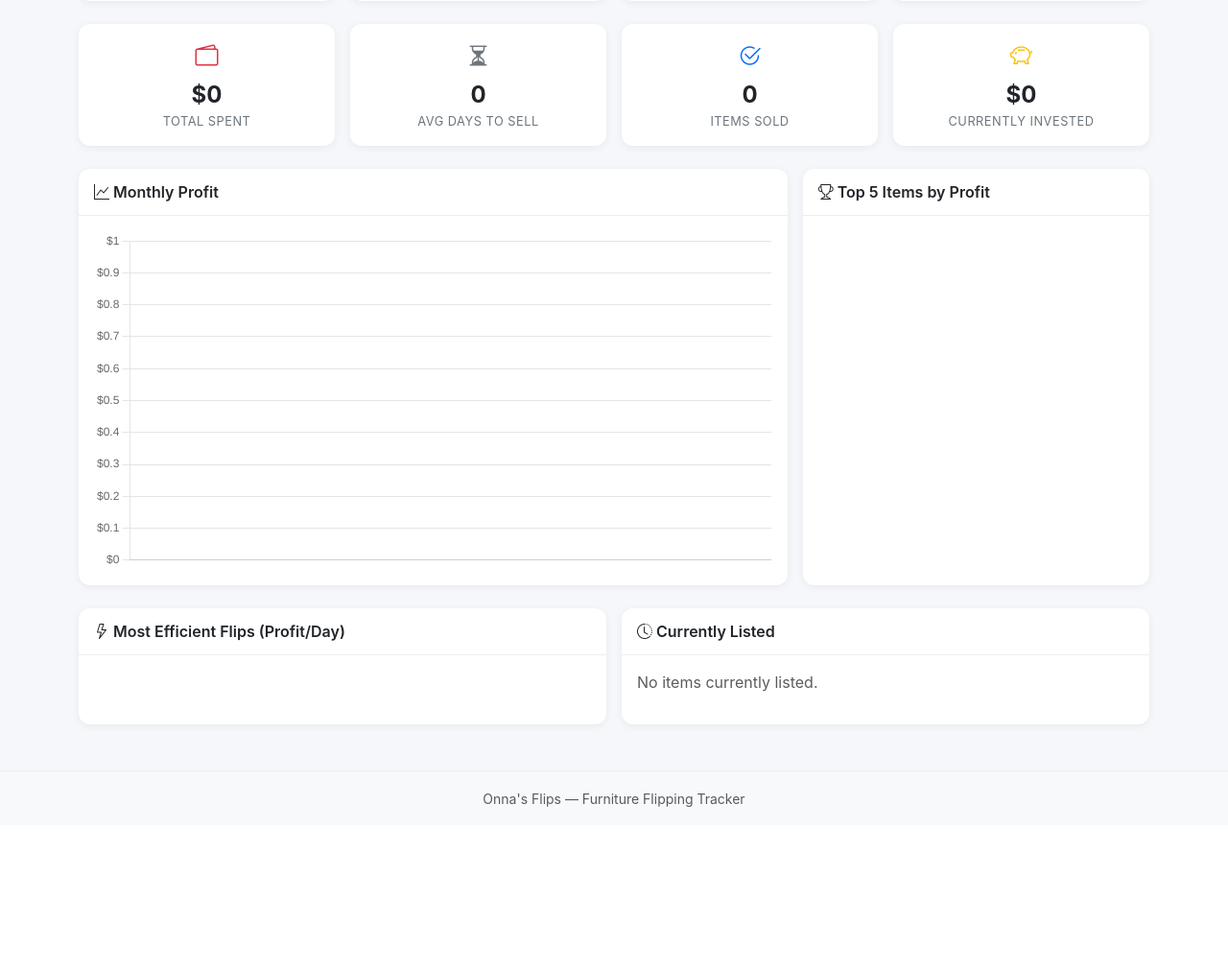
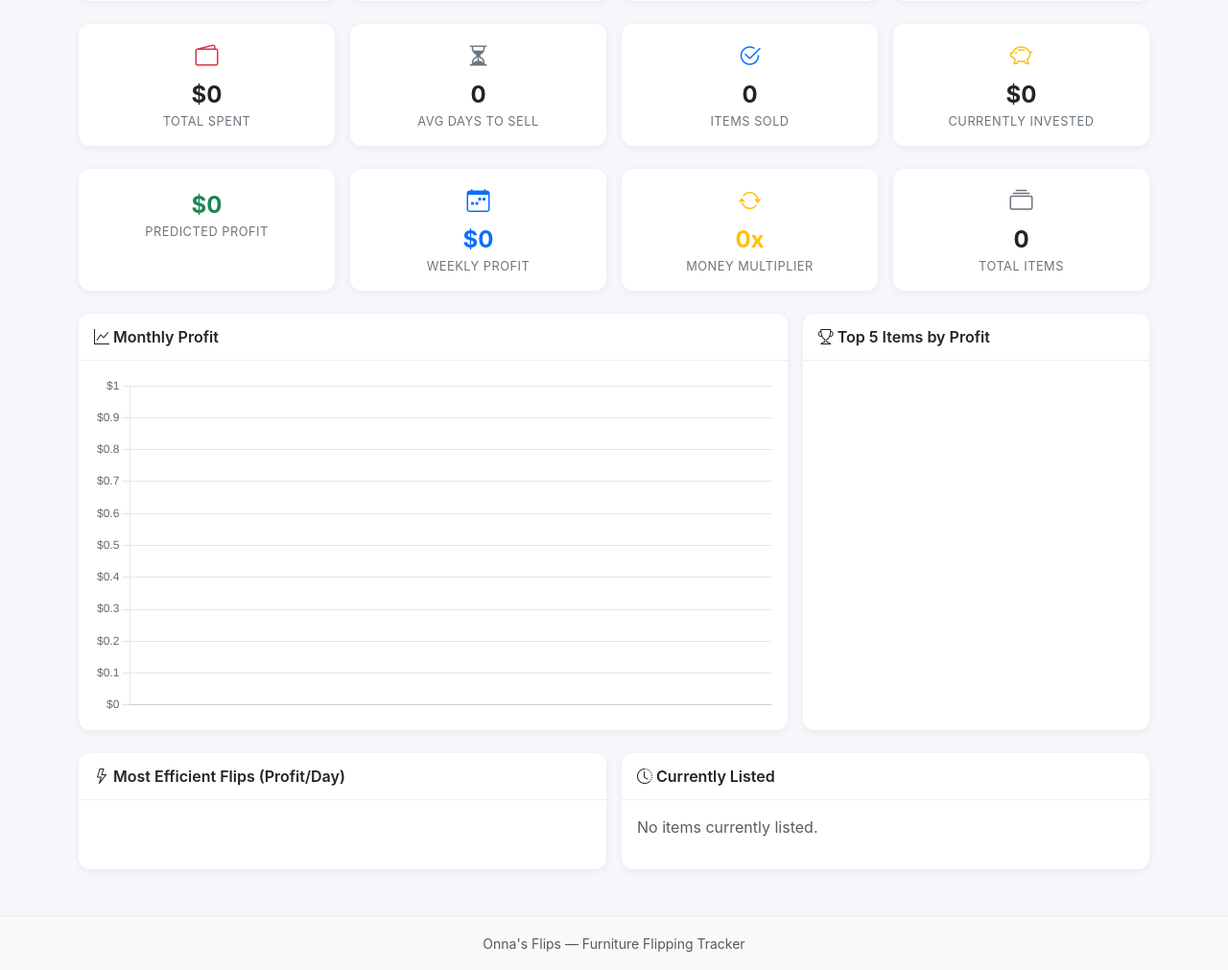
Before and after one commit to noahjmorrison/onnaflips, a Flask app: page / in a window 1280 px wide. Shown: the part 279-1290 px from the top of the page at 96% size. Before the commit the page ends 1120 px from the top, so only its background shows below. Run offline with Flask 3, Linux system fonts and the light colour scheme; data that the repository does not hold is empty.

Commit message:
Add 3rd row to dashboard: predicted profit, weekly profit, multiplier, total items
Co-Authored-By: Claude Opus 4.6 <noreply@anthropic.com>

```diff
--- a/app.py
+++ b/app.py
@@ -197,6 +197,13 @@ def get_stats():
     if days_list:
         avg_days = round(sum(days_list) / len(days_list), 1)
 
+    # Business velocity
+    all_bought = [i.date_bought for i in sold_items if i.date_bought]
+    all_sold_dates = [i.date_sold for i in sold_items if i.date_sold]
+    days_biz = (max(all_sold_dates) - min(all_bought)).days if all_bought and all_sold_dates else 1
+    weekly_profit = round(total_profit / max(days_biz / 7, 1))
+    money_multiplier = round(total_revenue / total_spent, 1) if total_spent > 0 else 0
+
     # Monthly profit breakdown
     monthly = {}
     for item in sold_items:
@@ -230,6 +237,8 @@ def get_stats():
         'predicted_profit': round(predicted_profit, 2),
         'avg_margin': avg_margin,
         'avg_days_to_sell': avg_days,
+        'weekly_profit': weekly_profit,
+        'money_multiplier': money_multiplier,
         'monthly_profit': [{'month': m, 'profit': round(p, 2)} for m, p in monthly_sorted],
         'top_items': [{'description': i.description, 'profit': i.actual_profit} for i in top_items],
         'top_by_efficiency': [
--- a/templates/dashboard.html
+++ b/templates/dashboard.html
@@ -87,6 +87,46 @@
     </div>
 </div>
 
+<!-- Third Row Stats -->
+<div class="row g-3 mb-4">
+    <div class="col-6 col-md-3">
+        <div class="card stat-card h-100">
+            <div class="card-body text-center">
+                <div class="stat-icon text-success"><i class="bi bi-crystal-ball"></i></div>
+                <div class="stat-value text-success" id="predictedProfit">$0</div>
+                <div class="stat-label">Predicted Profit</div>
+            </div>
+        </div>
+    </div>
+    <div class="col-6 col-md-3">
+        <div class="card stat-card h-100">
+            <div class="card-body text-center">
+                <div class="stat-icon text-primary"><i class="bi bi-calendar-week"></i></div>
+                <div class="stat-value text-primary" id="weeklyProfit">$0</div>
+                <div class="stat-label">Weekly Profit</div>
+            </div>
+        </div>
+    </div>
+    <div class="col-6 col-md-3">
+        <div class="card stat-card h-100">
+            <div class="card-body text-center">
+                <div class="stat-icon text-warning"><i class="bi bi-arrow-repeat"></i></div>
+                <div class="stat-value text-warning" id="moneyMultiplier">0x</div>
+                <div class="stat-label">Money Multiplier</div>
+            </div>
+        </div>
+    </div>
+    <div class="col-6 col-md-3">
+        <div class="card stat-card h-100">
+            <div class="card-body text-center">
+                <div class="stat-icon text-secondary"><i class="bi bi-collection"></i></div>
+                <div class="stat-value" id="totalItems">0</div>
+                <div class="stat-label">Total Items</div>
+            </div>
+        </div>
+    </div>
+</div>
+
 <!-- Charts Row -->
 <div class="row g-3 mb-4">
     <div class="col-md-8">
@@ -152,6 +192,10 @@ async function loadDashboard() {
     document.getElementById('avgMargin').textContent = Math.round(stats.avg_margin * 100) + '%';
     document.getElementById('avgDays').textContent = stats.avg_days_to_sell;
     document.getElementById('currentInvested').textContent = '$' + stats.current_invested.toLocaleString();
+    document.getElementById('predictedProfit').textContent = '$' + stats.predicted_profit.toLocaleString();
+    document.getElementById('weeklyProfit').textContent = '$' + stats.weekly_profit.toLocaleString();
+    document.getElementById('moneyMultiplier').textContent = stats.money_multiplier + 'x';
+    document.getElementById('totalItems').textContent = stats.total_items;
 
     // Monthly profit chart
     const ctx = document.getElementById('monthlyChart').getContext('2d');
```
